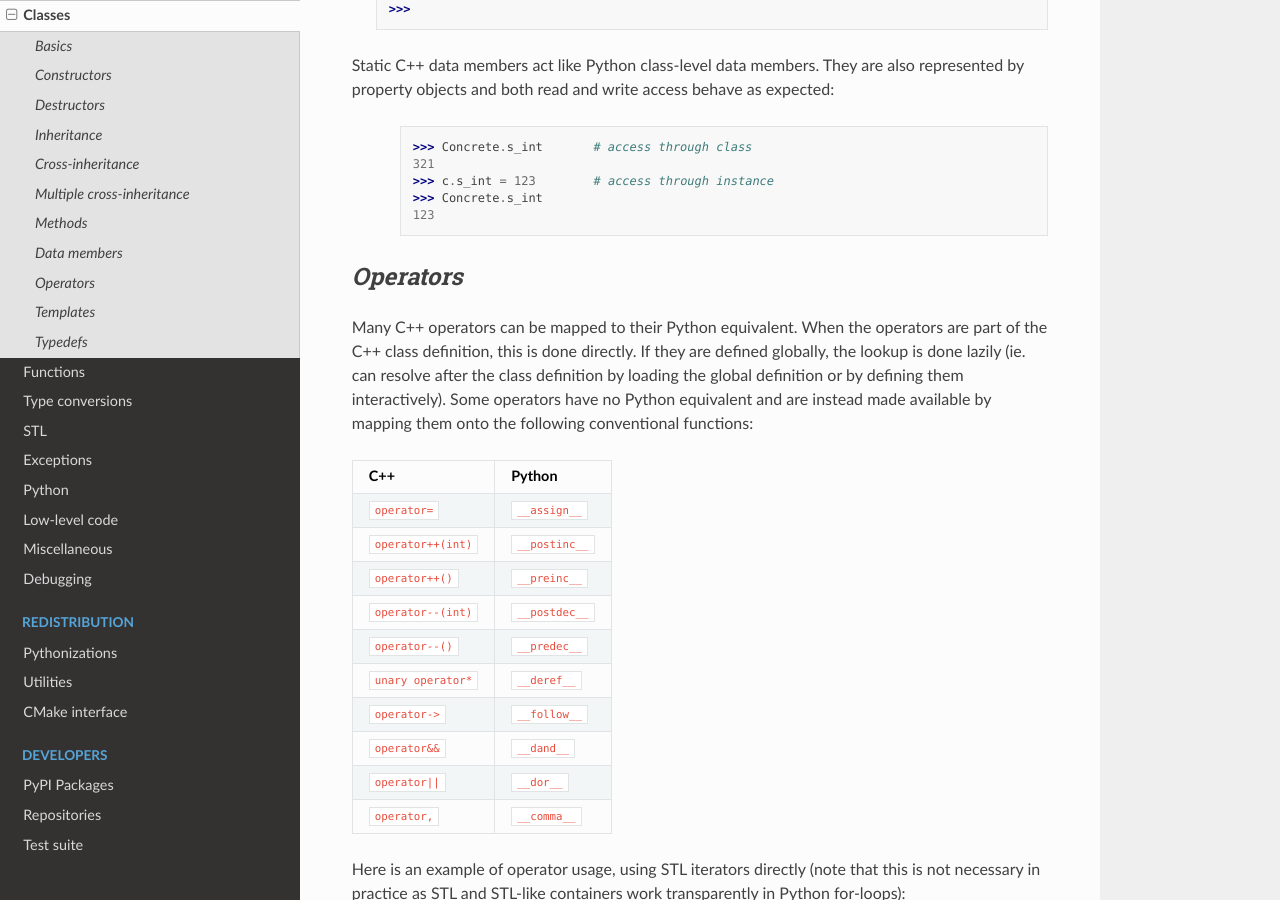
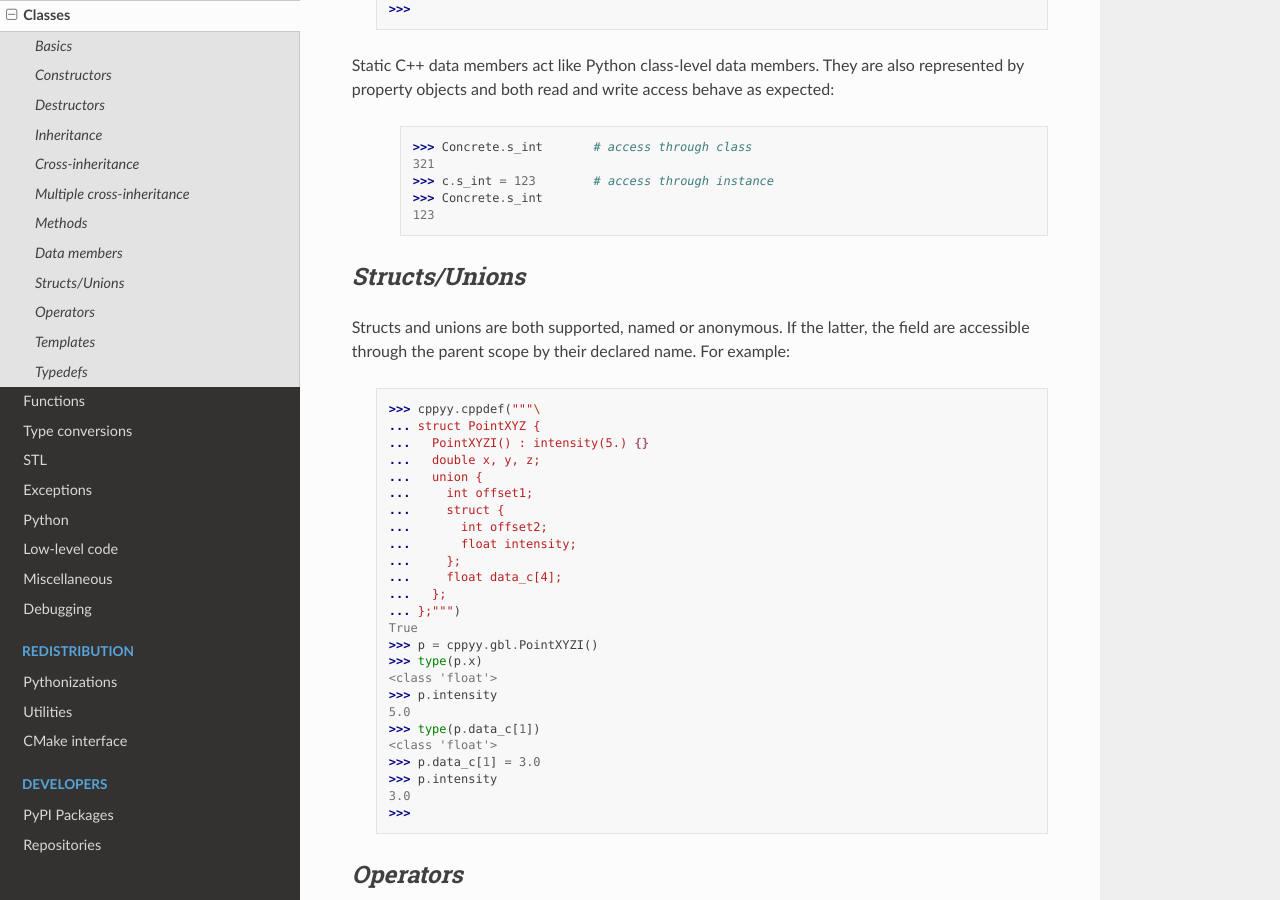
Before and after one commit to wlav/cppyy, a Sphinx documentation site: the page built from doc/source/classes.rst, in a window 1280 px wide and 900 px high, scrolled down 4215 px. Built offline with Sphinx 7.4.7 and the Read the Docs theme 2.0.0, drawn with Linux system fonts in a browser that asks for light colours.

Commit message:
add paragraph on struct/union

```diff
--- a/doc/source/classes.rst
+++ b/doc/source/classes.rst
@@ -273,6 +273,44 @@ behave as expected:
 
  .. _sec-operators-label:
 
+
+`Structs/Unions`
+----------------
+
+Structs and unions are both supported, named or anonymous.
+If the latter, the field are accessible through the parent scope by their
+declared name.
+For example:
+
+  .. code-block:: python
+
+    >>> cppyy.cppdef("""\
+    ... struct PointXYZ {
+    ...   PointXYZI() : intensity(5.) {}
+    ...   double x, y, z;
+    ...   union {
+    ...     int offset1;
+    ...     struct {
+    ...       int offset2;
+    ...       float intensity;
+    ...     };
+    ...     float data_c[4];
+    ...   };
+    ... };""")
+    True
+    >>> p = cppyy.gbl.PointXYZI()
+    >>> type(p.x)
+    <class 'float'>
+    >>> p.intensity
+    5.0
+    >>> type(p.data_c[1])
+    <class 'float'>
+    >>> p.data_c[1] = 3.0
+    >>> p.intensity
+    3.0
+    >>>
+
+
 `Operators`
 -----------
 
```
